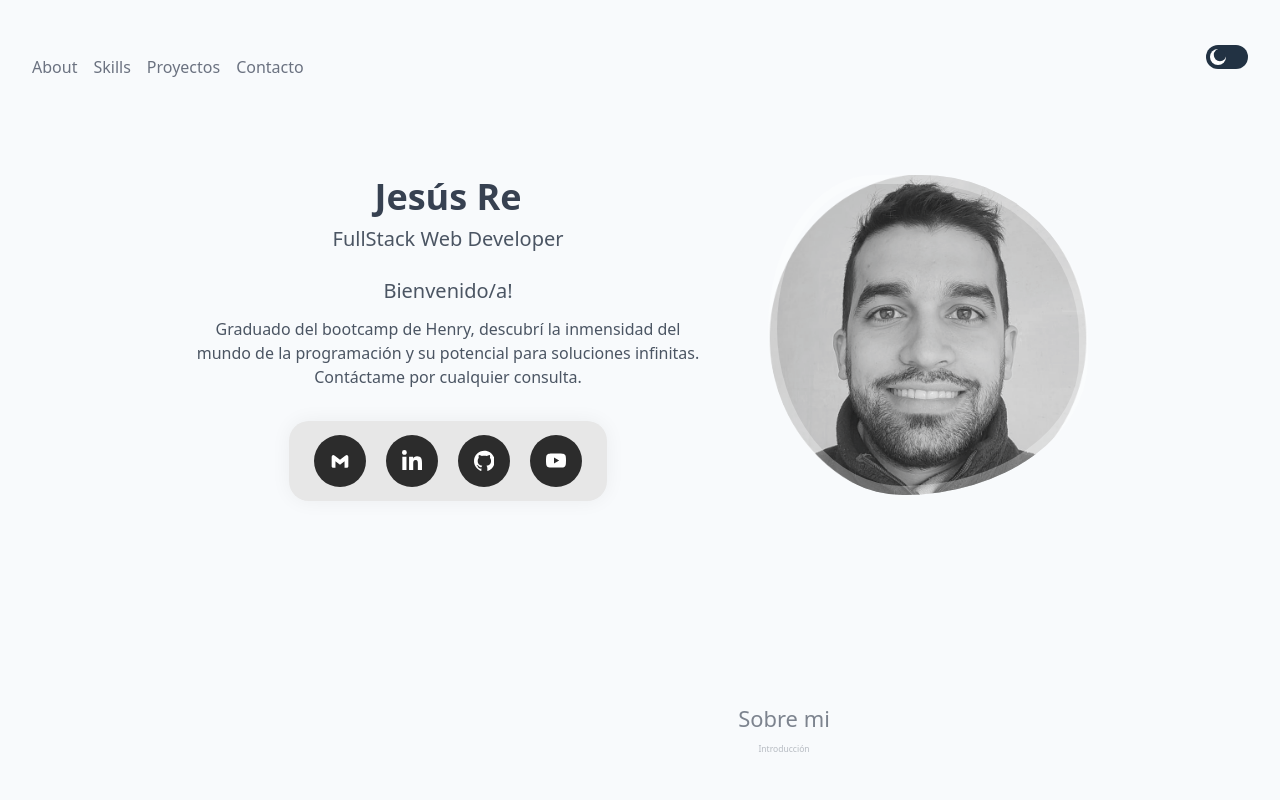
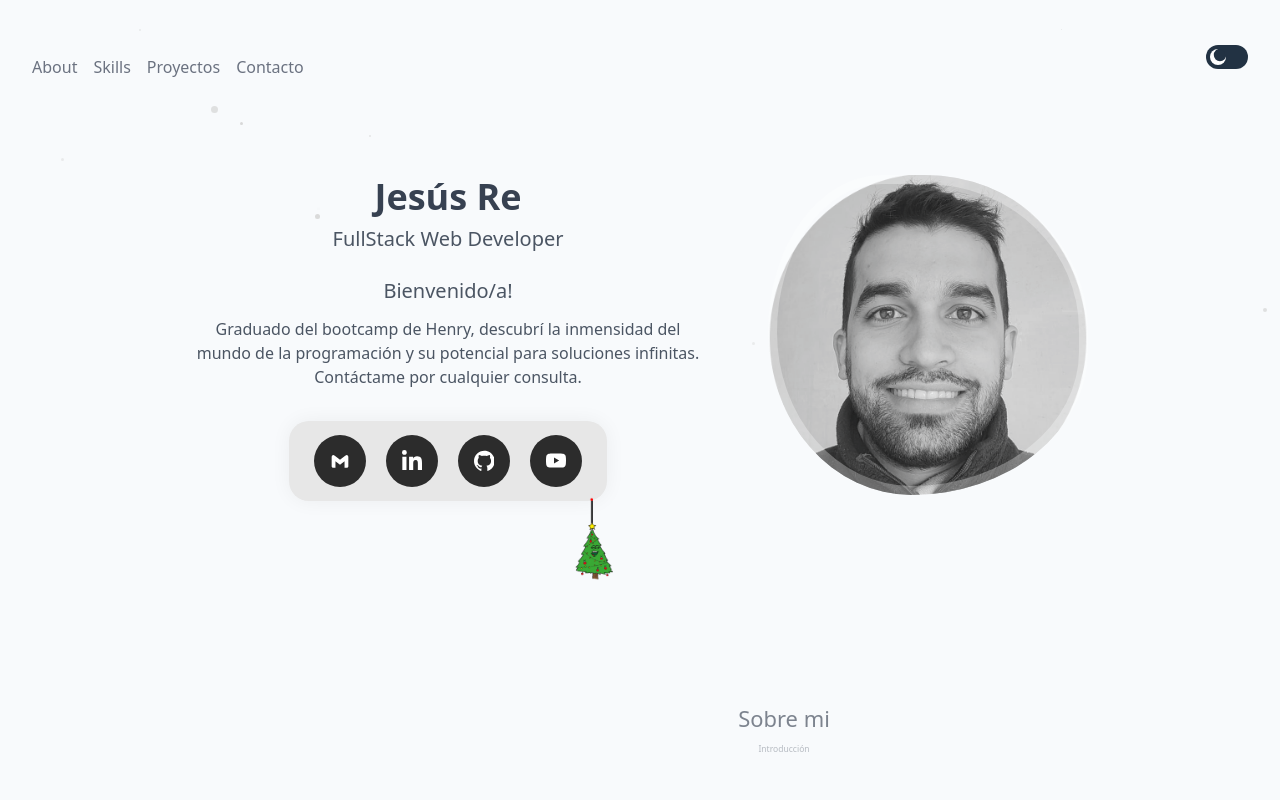
Before and after one commit to jesusre890/portfolio, a React (Vite) app: page / in a window 1280 px wide. Shown: the top 800 px of the page. Built offline with nearby package versions, Linux system fonts and the light colour scheme.

Commit message:
estilo navideño

```diff
--- a/src/App.jsx
+++ b/src/App.jsx
@@ -12,6 +12,7 @@ import DarkLight2 from "./components/DarkLight2/DarkLight2";
 import {FiMoon} from 'react-icons/fi'
 import { CiDark } from "react-icons/ci";
 import DarkLight from "./components/DarkLight/DarkLight";
+import Navidad from "./components/Navidad/Navidad";
 
 const App = () => {
   const [darkMode,setDarkMode]=useState(false);
@@ -47,7 +48,7 @@ const App = () => {
           />*/}
           <div className="py-10 mb-5">
             <label className="switch">
-              <input type="checkbox" onClick={() => setDarkMode(!darkMode)}/>
+              <input type="checkbox" onClick={() => setDarkMode(!darkMode)} />
               <span className="slider dark:before:bg-slate-300"></span>
             </label>
           </div>
@@ -61,6 +62,7 @@ const App = () => {
       </main>
       <Footer />
       <ScrollUp />
+      <Navidad />
     </div>
   );
 };
--- /dev/null
+++ b/src/components/Navidad/Navidad.css
@@ -0,0 +1,52 @@
+@import url("https://fonts.googleapis.com/css2?family=Lobster&display=swap");
+
+body {
+  height: 100vh;
+  margin: 0;
+  box-sizing: border-box;
+  overflow: scroll;
+}
+
+
+.main-container {
+  display: flex;
+  flex-direction: column;
+  align-items: center;
+  width: 100vw;
+  height: 100vh;
+  justify-content: space-between;
+}
+
+/*pre {
+  text-align: center;
+  font-size: 2rem;
+  font-weight: bold;
+  color: #00ff0a;
+}
+
+pre span:first-child {
+  color: rgb(255, 255, 0);
+}
+
+pre span:last-child {
+  color: #795548;
+}*/
+
+.snow {
+  background-color: #d5d5d5;
+  border-radius: 50%;
+  position: absolute;
+  top: -100px;
+  position: fixed;
+}
+
+
+@keyframes fall {
+  0% {
+    top: -100px;
+  }
+
+  100% {
+    top: 100vh;
+  }
+}
--- /dev/null
+++ b/src/components/Navidad/Navidad.jsx
@@ -0,0 +1,55 @@
+import React, {useEffect, useRef} from "react";
+import "./Navidad.css";
+
+const Navidad=() => {
+  const mainContainerRef = useRef(null);
+
+  useEffect(() => {
+    const mainContainer = mainContainerRef.current;
+
+    if (!mainContainer) {
+      console.error("No se encontró el contenedor principal.");
+      return;
+    }
+
+    const getRandomValue = (max, min = 1) => {
+      return Math.floor(Math.random() * max) + min;
+    };
+
+    const createSnow = (density) => {
+      for (let i = 0; i < density; i++) {
+        const snowFlake = document.createElement("span");
+        const horizontalPosition = `${getRandomValue(100)}%`;
+        const fallDelay = `${getRandomValue(100)}s`;
+        const fallDuration = `${getRandomValue(20, 5)}s`;
+        const flakeSize = `${getRandomValue(7, 1)}px`;
+        const flakeOpacity = Math.random().toFixed(2);
+
+        snowFlake.classList.add("snow");
+        snowFlake.style.opacity = flakeOpacity;
+        snowFlake.style.width = flakeSize;
+        snowFlake.style.height = flakeSize;
+        snowFlake.style.animation = `fall ${fallDuration} ${fallDelay} linear infinite`;
+        snowFlake.style.right = horizontalPosition;
+
+        mainContainer.appendChild(snowFlake);
+      }
+    };
+
+    createSnow(300);
+
+    // Limpia la nieve al desmontar el componente
+    return () => {
+      mainContainer.innerHTML = "";
+    };
+  }, []);
+  return (
+    <>
+      <div className="main-container" ref={mainContainerRef}>
+        <span className="snow"></span>
+      </div>
+    </>
+  );
+};
+
+export default Navidad;
--- a/src/components/Social2/Social2.css
+++ b/src/components/Social2/Social2.css
@@ -77,3 +77,9 @@
     opacity: 1;
   }
 }
+
+.arbolito {
+  position:absolute;
+  margin-bottom: -160px;
+  margin-left: 290px;
+}
--- a/src/components/Social2/Social2.jsx
+++ b/src/components/Social2/Social2.jsx
@@ -2,7 +2,8 @@ import React from "react";
 import "./Social2.css";
 import { BiLogoGmail } from "react-icons/bi";
 import { AiFillGithub } from "react-icons/ai";
-import { BsYoutube } from "react-icons/bs";
+import {BsYoutube} from "react-icons/bs";
+import arbol from '../../assets/arbolDeNavidad.gif'
 
 const Social2 = () => {
   return (
@@ -48,6 +49,9 @@ const Social2 = () => {
           </svg>{" "}
         </a>
       </div>
+        <img src={arbol} alt="arbol de navidad" className="arbolito w-24"/>
+      <div>
+      </div>
     </>
   );
 };
```
Also changed, not shown: src/assets/arbolDeNavidad.gif (added).
